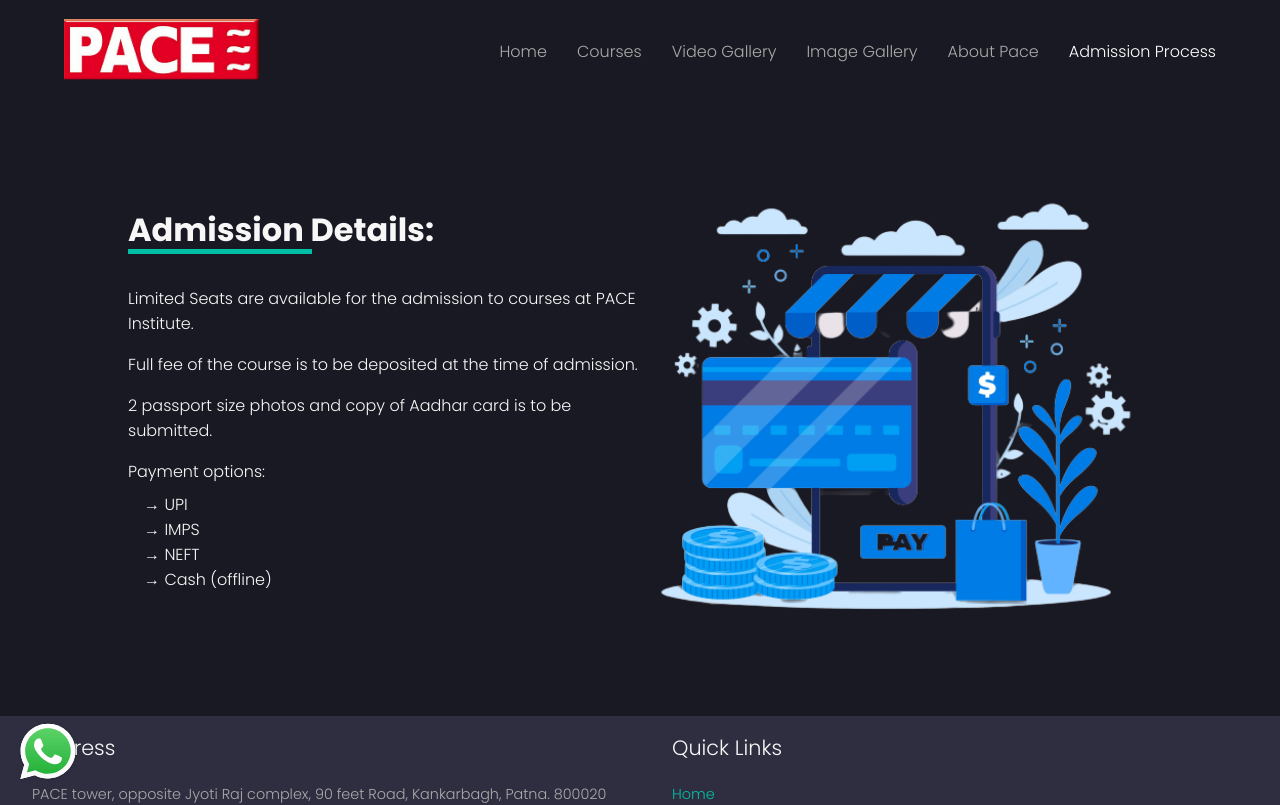
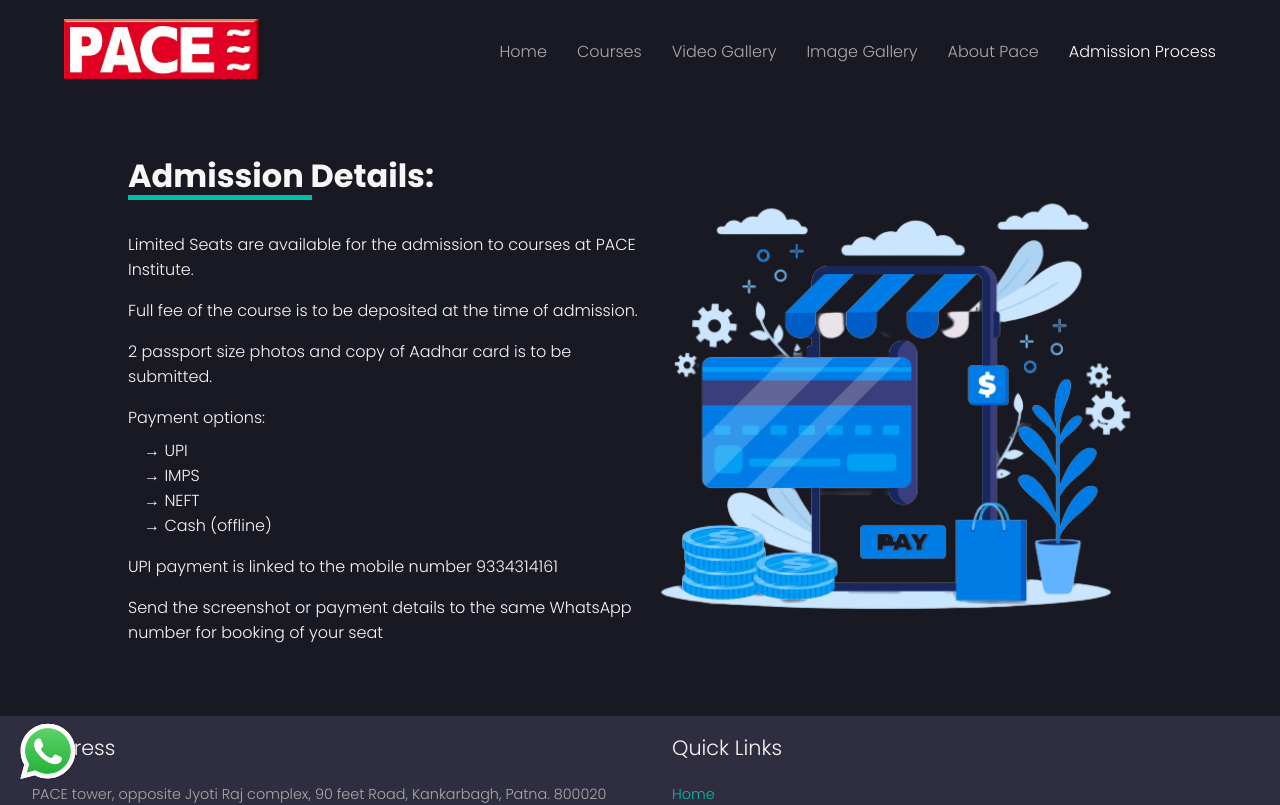
Before and after one commit to ani-24/pace-react, a React (Create React App) app: page /admission-process in a window 1280 px wide. Shown: the top 805 px of the page. Built offline with nearby package versions, Linux system fonts and the light colour scheme.

Commit message:
add more content in admission process

```diff
--- a/src/pages/Admission-process.jsx
+++ b/src/pages/Admission-process.jsx
@@ -29,6 +29,11 @@ const Content = () => {
               <li className="option">&rarr; Cash (offline)</li>
             </ul>
           </p>
+          <p>UPI payment is linked to the mobile number 9334314161</p>
+          <p>
+            Send the screenshot or payment details to the same WhatsApp number
+            for booking of your seat
+          </p>
         </div>
         <div className="img">
           <img src="./img/payment.png" alt="Payment" />
```
